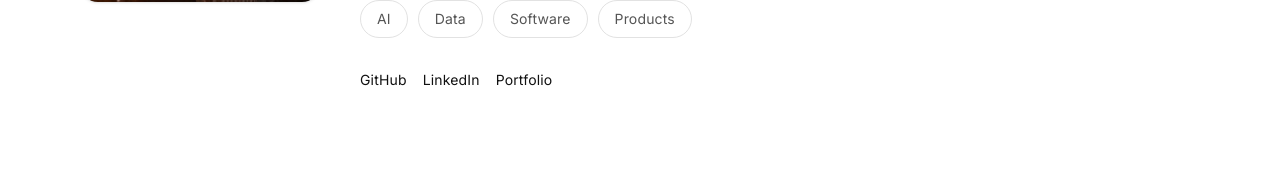
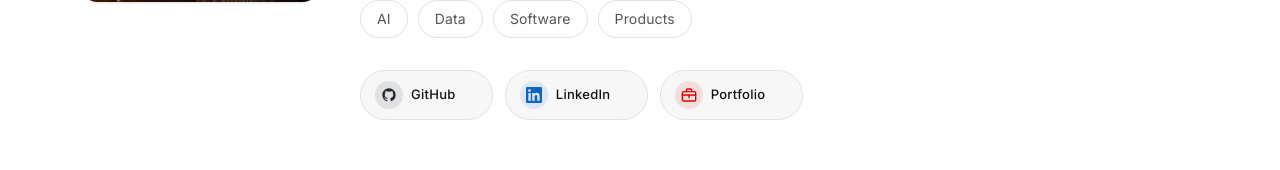
Before and after one commit to dhanush2k06/unplanned, a React (Vite) app in the folder public-site/: page /about in a window 1280 px wide. Shown: the part 367-537 px from the top of the page. Built offline with nearby package versions, Linux system fonts and the light colour scheme; no server answers; the database is empty.

Commit message:
tag styling

```diff
--- a/public-site/src/index.css
+++ b/public-site/src/index.css
@@ -210,6 +210,74 @@ select {
   white-space: pre;
 }
 
+/* ── Social reference-link tags ── */
+.social-tag {
+  position: relative;
+  display: inline-flex;
+  align-items: center;
+  gap: 8px;
+  padding: 10px 18px 10px 14px;
+  border-radius: 100px;
+  border: 1.5px solid var(--public-border);
+  background: var(--public-surface);
+  font-size: 13px;
+  font-weight: 500;
+  letter-spacing: 0.02em;
+  color: var(--public-text);
+  cursor: pointer;
+  transition: all 280ms cubic-bezier(0.4, 0, 0.2, 1);
+  text-decoration: none;
+}
+
+.social-tag:hover {
+  border-color: var(--tag-accent, var(--brand-red));
+  background: #ffffff;
+  box-shadow:
+    0 0 0 3px color-mix(in srgb, var(--tag-accent, var(--brand-red)) 12%, transparent),
+    0 4px 16px rgba(0, 0, 0, 0.08);
+  transform: translateY(-2px);
+}
+
+.social-tag__icon {
+  display: flex;
+  align-items: center;
+  justify-content: center;
+  width: 28px;
+  height: 28px;
+  border-radius: 50%;
+  background: color-mix(in srgb, var(--tag-accent, var(--brand-red)) 10%, transparent);
+  color: var(--tag-accent, var(--brand-red));
+  transition: all 280ms cubic-bezier(0.4, 0, 0.2, 1);
+  flex-shrink: 0;
+}
+
+.social-tag:hover .social-tag__icon {
+  background: var(--tag-accent, var(--brand-red));
+  color: #ffffff;
+  transform: scale(1.08);
+}
+
+.social-tag__label {
+  transition: color 280ms ease;
+}
+
+.social-tag:hover .social-tag__label {
+  color: var(--tag-accent, var(--brand-red));
+}
+
+.social-tag__arrow {
+  font-size: 12px;
+  opacity: 0;
+  transform: translate(-4px, 2px);
+  transition: all 280ms cubic-bezier(0.4, 0, 0.2, 1);
+  color: var(--tag-accent, var(--brand-red));
+}
+
+.social-tag:hover .social-tag__arrow {
+  opacity: 1;
+  transform: translate(0, 0);
+}
+
 @media (prefers-reduced-motion: reduce) {
   html {
     scroll-behavior: auto;
--- a/public-site/src/pages/AboutPage.tsx
+++ b/public-site/src/pages/AboutPage.tsx
@@ -1,6 +1,44 @@
 import { Seo } from '../components/Seo';
 import { useSiteSettings } from '../hooks/useContent';
 import profileImg from '../assets/profile_blog.jpeg';
+
+const linkConfig: Record<string, { icon: JSX.Element; accent: string }> = {
+  GitHub: {
+    accent: '#24292f',
+    icon: (
+      <svg viewBox="0 0 24 24" fill="currentColor" width="16" height="16">
+        <path d="M12 2C6.477 2 2 6.484 2 12.021c0 4.428 2.865 8.185 6.839 9.51.5.092.682-.217.682-.483 0-.237-.009-.868-.013-1.703-2.782.605-3.369-1.342-3.369-1.342-.454-1.157-1.11-1.465-1.11-1.465-.908-.62.069-.608.069-.608 1.003.07 1.531 1.032 1.531 1.032.892 1.53 2.341 1.088 2.91.832.092-.647.35-1.088.636-1.339-2.22-.253-4.555-1.113-4.555-4.951 0-1.093.39-1.988 1.029-2.688-.103-.253-.446-1.272.098-2.65 0 0 .84-.27 2.75 1.026A9.564 9.564 0 0 1 12 6.844a9.59 9.59 0 0 1 2.504.338c1.909-1.296 2.747-1.027 2.747-1.027.546 1.379.202 2.398.1 2.651.64.7 1.028 1.595 1.028 2.688 0 3.848-2.339 4.695-4.566 4.943.359.309.678.92.678 1.855 0 1.338-.012 2.419-.012 2.747 0 .268.18.58.688.482A10.02 10.02 0 0 0 22 12.021C22 6.484 17.522 2 12 2z" />
+      </svg>
+    ),
+  },
+  LinkedIn: {
+    accent: '#0a66c2',
+    icon: (
+      <svg viewBox="0 0 24 24" fill="currentColor" width="16" height="16">
+        <path d="M20.447 20.452h-3.554v-5.569c0-1.328-.027-3.037-1.852-3.037-1.853 0-2.136 1.445-2.136 2.939v5.667H9.351V9h3.414v1.561h.046c.477-.9 1.637-1.85 3.37-1.85 3.601 0 4.267 2.37 4.267 5.455v6.286zM5.337 7.433a2.062 2.062 0 0 1-2.063-2.065 2.064 2.064 0 1 1 2.063 2.065zm1.782 13.019H3.555V9h3.564v11.452zM22.225 0H1.771C.792 0 0 .774 0 1.729v20.542C0 23.227.792 24 1.771 24h20.451C23.2 24 24 23.227 24 22.271V1.729C24 .774 23.2 0 22.222 0h.003z" />
+      </svg>
+    ),
+  },
+  Medium: {
+    accent: '#1a8917',
+    icon: (
+      <svg viewBox="0 0 24 24" fill="currentColor" width="16" height="16">
+        <path d="M13.54 12a6.8 6.8 0 0 1-6.77 6.82A6.8 6.8 0 0 1 0 12a6.8 6.8 0 0 1 6.77-6.82A6.8 6.8 0 0 1 13.54 12zm7.42 0c0 3.54-1.51 6.42-3.38 6.42-1.87 0-3.39-2.88-3.39-6.42s1.52-6.42 3.39-6.42 3.38 2.88 3.38 6.42M24 12c0 3.17-.53 5.75-1.19 5.75-.66 0-1.19-2.58-1.19-5.75s.53-5.75 1.19-5.75C23.47 6.25 24 8.83 24 12z" />
+      </svg>
+    ),
+  },
+  Portfolio: {
+    accent: '#e00000',
+    icon: (
+      <svg viewBox="0 0 24 24" fill="none" stroke="currentColor" strokeWidth="2" strokeLinecap="round" strokeLinejoin="round" width="16" height="16">
+        <rect x="2" y="7" width="20" height="14" rx="2" ry="2" />
+        <path d="M16 7V5a2 2 0 0 0-2-2h-4a2 2 0 0 0-2 2v2" />
+        <line x1="12" y1="12" x2="12" y2="16" />
+        <line x1="2" y1="12" x2="22" y2="12" />
+      </svg>
+    ),
+  },
+};
 
 export function AboutPage() {
   const { settings } = useSiteSettings();
@@ -36,12 +74,27 @@ export function AboutPage() {
               </span>
             ))}
           </div>
-          <div className="mt-8 flex gap-4 text-sm">
-            {links.map((link) => (
-              <a key={link.label} href={link.href} target="_blank" rel="noreferrer" className="text-brand-red">
-                {link.label}
-              </a>
-            ))}
+
+          {/* Stylish reference link tags */}
+          <div className="mt-8 flex flex-wrap justify-center sm:justify-start gap-3">
+            {links.map((link) => {
+              const config = linkConfig[link.label];
+              const accent = config?.accent ?? '#e00000';
+              return (
+                <a
+                  key={link.label}
+                  href={link.href}
+                  target="_blank"
+                  rel="noreferrer"
+                  className="social-tag group"
+                  style={{ '--tag-accent': accent } as React.CSSProperties}
+                >
+                  <span className="social-tag__icon">{config?.icon}</span>
+                  <span className="social-tag__label">{link.label}</span>
+                  <span className="social-tag__arrow">↗</span>
+                </a>
+              );
+            })}
           </div>
         </div>
       </div>
```
